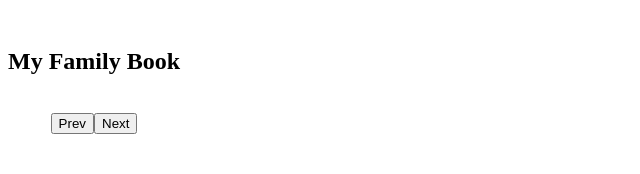
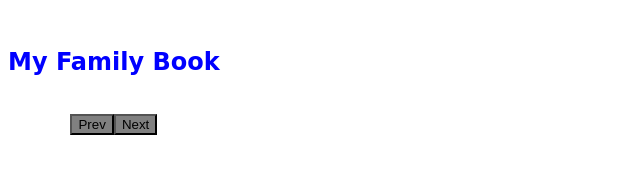
Before and after one commit to sriram0/project78, a plain HTML site: page index.html in a window 1280 px wide. Both pictures are taken after a click on the button "Prev". Shown: the whole page, without its empty margins (0-640 px from the left). Drawn offline with nearby package versions, Linux system fonts and the light colour scheme.

Commit message:
Update index.html

```diff
--- a/index.html
+++ b/index.html
@@ -8,6 +8,13 @@
                 width: 80px;
                 height: 30px;
                 background-color: blue;
+            }
+            h2{
+                color: blue;
+                font-family: cursive;
+            }
+            button{
+                background-color: gray;
             }
         </style>
     </head>
@@ -41,12 +48,12 @@
                 spantext: "--My Grandmother--"
             },
             {
-                imageSrc: "Nanna.jpg",
+                imageSrc: "Nanna.JPG",
                 h2text: "Bharat Krishna Masimukku",
                 spantext: "--My Father--"
             },
             {
-                imageSrc: "Babai.jpg",
+                imageSrc: "Babai.JPG",
                 h2text: "Srinivas Masimukku",
                 spantext: "--My Uncle--"
             },
@@ -56,7 +63,7 @@
                 spantext: "--My Mother--"
             },
             {
-                imageSrc: "Pinni.jpg",
+                imageSrc: "Pinni.JPG",
                 h2text: "Meghana Masimukku",
                 spantext: "--My Aunt--"
             },
@@ -83,7 +90,7 @@
         ];
         $("#next").click(function(){
             slideNo++;
-            if(slideNo == 12){
+            if(slideNo == 11){
                 slideNo = 0;
             }
             var s= $("#slide");
@@ -105,7 +112,7 @@
         });
         $("#prev").click(function(){
             slideNo--;
-            if(slideNo == -1){
+            if(slideNo == 0){
                 slideNo = 11;
             }
             var s= $("#slide");
```
